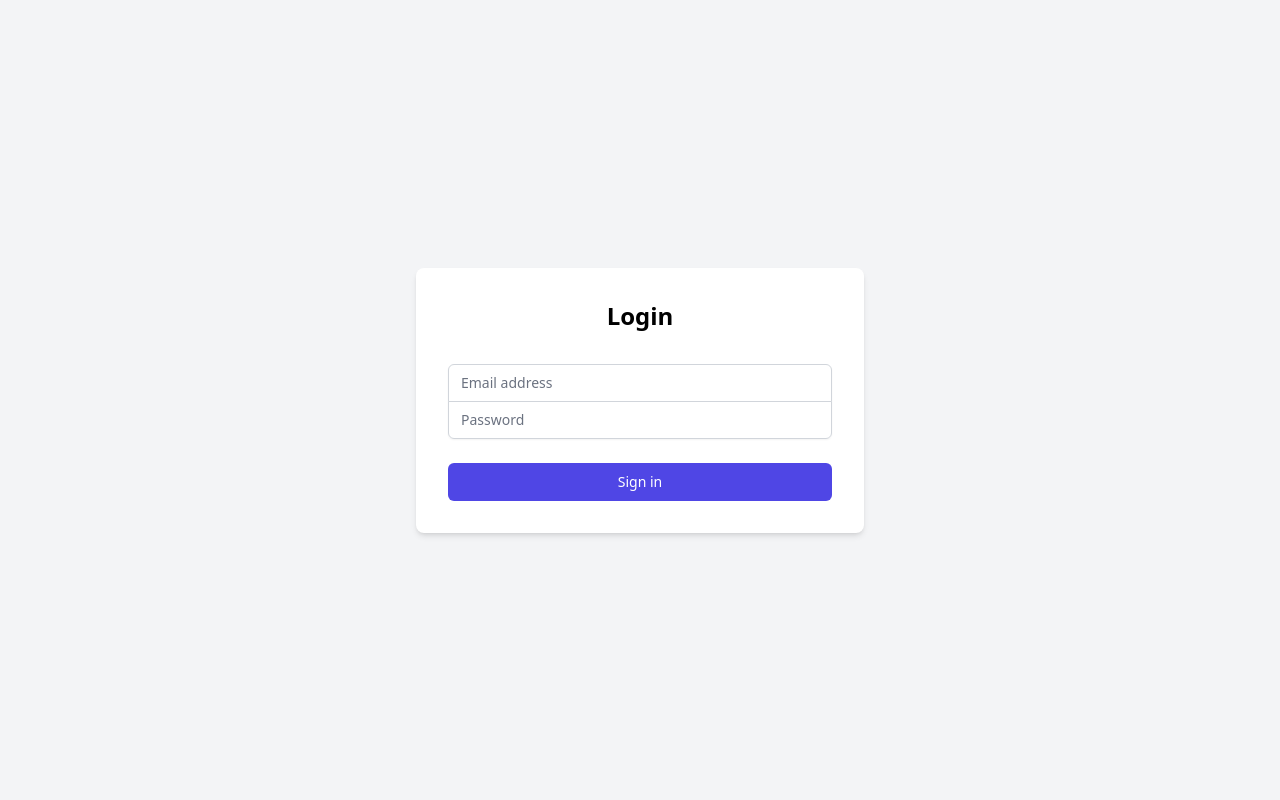
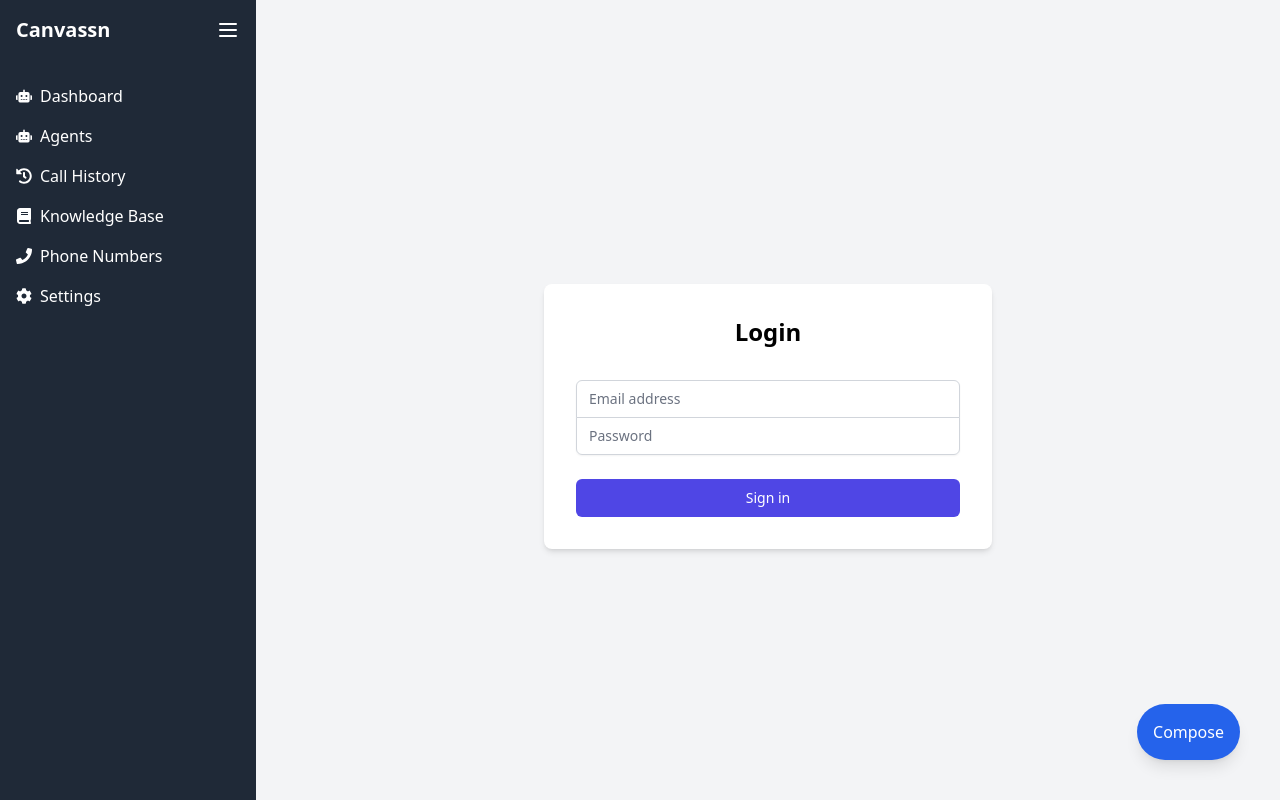
Before and after one commit to thatastu2024/Canvassn, a Next.js app: page /login in a window 1280 px wide. Built offline with nearby package versions, Linux system fonts and the light colour scheme.

Commit message:
Working on conversation api

```diff
--- a/components/Agent.js
+++ b/components/Agent.js
@@ -1,6 +1,6 @@
 import { useState, useEffect } from 'react';
 import axios from 'axios';
-export default function EmailListComponent() {
+export default function AgentListComponent() {
   const [agents,setAgents] = useState();
   const [loading, setLoading] = useState(true);
   const [error, setError] = useState(null);
@@ -15,17 +15,15 @@ export default function EmailListComponent() {
                   "Content-Type": "application/json",
               }
           })
-          console.log(response)
-            // if (!response.ok) {
-            //   throw new Error("Failed to fetch data");
-            // }
-            // const result = await response.json();
-            // setData(result);
+            if (!response.data.data.length) {
+              throw new Error("Failed to fetch data");
+            }
+            setAgents(response?.data?.data);
           } catch (error) {
             console.log(error)
-            // setError(error.message);
+            setError(error.message);
           } finally {
-            // setLoading(false);
+            setLoading(false);
           }
       };
       fetchData()
@@ -34,22 +32,28 @@ export default function EmailListComponent() {
   if (loading) {
     return (
       <div className="flex items-center justify-center min-h-screen">
-        Loading emails...
+        Loading agents...
       </div>
     );
   }
 
+  if(!agents.length === 0 || agents === undefined){
+    return <p className="text-gray-500 p-4">No data found.</p>;
+  }
+
   return (
-    <div className="bg-white shadow-md rounded-lg p-4">
-      <h2 className="text-2xl font-bold mb-4">Inbox</h2>
-      {/* <ul>
-        {emails.map((email) => (
-          <li key={email.id} className="border-b border-gray-200 py-2">
-            <p className="font-semibold">{email.subject}</p>
-            <p className="text-sm text-gray-600">{email.sender}</p>
-          </li>
-        ))}
-      </ul> */}
-    </div>
+    <div className="w-1/3 p-0 border-r">
+    <h2 className="text-lg font-bold mb-4">AI Agents</h2>
+    <hr/>
+    {agents.map((agent, index) => (
+      <div
+        key={index}
+        className="p-3 bg-white-200 rounded-lg cursor-pointer hover:bg-gray-200 mb-2"
+        onClick={() => onSelect(agent)}
+      >
+        {agent.name}
+      </div>
+    ))}
+  </div>
   );
 }
--- a/components/Layout.js
+++ b/components/Layout.js
@@ -7,7 +7,7 @@ export default function Layout({ children }) {
     <div className="flex h-screen">
         <Sidebar />
     <div className="flex-1 flex flex-col">
-      <Navbar />
+      {/* <Navbar /> */}
       <main className="flex-1 p-4 bg-gray-100 overflow-auto">
         {children}
         <ComposeButton />
--- a/components/Sidebar.js
+++ b/components/Sidebar.js
@@ -1,5 +1,6 @@
 import Link from 'next/link';
 import { useState } from 'react';
+import { FaRobot, FaHistory, FaBook, FaPhone, FaCog } from "react-icons/fa";
 
 export default function Sidebar() {
   const [isOpen, setIsOpen] = useState(true);
@@ -26,20 +27,20 @@ export default function Sidebar() {
       </div>
       <nav className="mt-4">
         <ul>
-          <li className="py-2 px-4 hover:bg-gray-700">
-            <Link className="flex items-center space-x-2" href="/agents">
-                <svg
-                  className="w-6 h-6"
-                  fill="none"
-                  stroke="currentColor"
-                  viewBox="0 0 24 24"
-                  xmlns="http://www.w3.org/2000/svg"
-                >
-                  <path strokeLinecap="round" strokeLinejoin="round" strokeWidth="2" d="M19 11H5M5 11L9 7M5 11l4 4"></path>
-                </svg>
-                <span className={`${isOpen ? 'block' : 'hidden'}`}>Agents</span>
+          {[
+            { name: "Dashboard", icon: <FaRobot />, path: "/dashboard" },
+            { name: "Agents", icon: <FaRobot />, path: "/agents" },
+            { name: "Call History", icon: <FaHistory />, path: "/history" },
+            { name: "Knowledge Base", icon: <FaBook />, path: "/knowledge" },
+            { name: "Phone Numbers", icon: <FaPhone />, path: "/phone" },
+            { name: "Settings", icon: <FaCog />, path: "/settings" },
+          ].map((item)=>(
+            <li className="py-2 px-4 hover:bg-gray-700">
+            <Link className="flex items-center space-x-2" key={item.name} href={item.path}>
+            {item.icon} <span className={`${isOpen ? 'block' : 'hidden'}`}>{item.name}</span>
             </Link>
           </li>
+          ))}
         </ul>
       </nav>
     </div>
--- a/package.json
+++ b/package.json
@@ -22,6 +22,7 @@
     "next-auth": "^4.24.7",
     "react": "^18",
     "react-dom": "^18",
+    "react-icons": "^5.4.0",
     "session": "^0.1.0",
     "yup": "^1.4.0"
   },
--- a/pages/_app.js
+++ b/pages/_app.js
@@ -18,7 +18,7 @@ function MyApp({ Component, pageProps }) {
     }
   }, [router.pathname]);
 
-  return <Component {...pageProps} isAuthenticated={isAuthenticated} />;
+  return (<Layout><Component {...pageProps} isAuthenticated={isAuthenticated} /></Layout>);
 }
 
 export default MyApp;
--- /dev/null
+++ b/pages/api/conversations/index.js
@@ -0,0 +1,49 @@
+import connectDB from "../../../lib/mongodb";
+import ChatAgent from "../../../models/ChatAgents";
+import axios from "axios";
+export default async function handler(req, res) {
+
+    if (req.method === "GET") {
+        try {
+            let agent_id=req.params
+            const response = await axios.get(process.env.NEXT_PUBLIC_ELEVEN_LABS_API_BASEURL+'/conversations?agent_id='+agent_id,
+                {
+                    headers:{
+                    'xi-api-key':process.env.NEXT_PUBLIC_ELEVEN_LABS_VALUE,
+                    "Content-Type": "application/json",
+                    }
+            })
+            console.log(response)
+        //   const agents = await ChatAgent.find({},"_id, name");
+        //   return res.status(200).json({ success: true, data: agents });
+        } catch (error) {
+          return res.status(500).json({ success: false, error: error.message });
+        }
+      }
+
+      if (req.method === "POST") {
+        try {
+          let requestBody=req.body
+          const response = await axios.post(process.env.NEXT_PUBLIC_ELEVEN_LABS_API_BASEURL+'/conversations',
+            requestBody,
+            {
+              headers:{
+                'xi-api-key':process.env.NEXT_PUBLIC_ELEVEN_LABS_VALUE,
+                "Content-Type": "application/json",
+              }
+            })
+            console.log("response",response.data)
+            if(response.data.hasOwnProperty('agent_id')){
+              let finalResponse={...requestBody,...response.data}
+              console.log(finalResponse)
+              const agent = await ChatAgent.create(finalResponse);
+              return res.status(201).json({ success: true, data: agent });
+            }
+        } catch (error) {
+          console.log(error)
+          return res.status(400).json({ success: false, error: error.message });
+        }
+      }
+
+      return res.status(405).json({ success: false, error: "Method Not Allowed" });
+}
--- a/pages/dashboard.js
+++ b/pages/dashboard.js
@@ -10,7 +10,8 @@ const Dashboard = () => {
   }, []);
 
   return (
-    <Layout></Layout>
+    <></>
+    // <Layout></Layout>
   )
 };
 
--- a/pages/index.js
+++ b/pages/index.js
@@ -2,8 +2,9 @@ import { useRouter } from "next/router";
 import { useEffect } from "react";
 import Layout from "../components/Layout";
 
-export default function Home() {
+export default function Home({ Component, pageProps }) {
   return (
-    <Layout></Layout>
+    <></>
+    // <Layout></Layout>
   );
 }
--- a/pages/login/index.js
+++ b/pages/login/index.js
@@ -1,5 +1,5 @@
 import axios from 'axios';
-import React, { useState } from 'react';
+import React, { useState, useEffect} from 'react';
 import { useRouter } from "next/router";
 
 export default function LoginPage() {
@@ -8,7 +8,15 @@ export default function LoginPage() {
   const [error, setError] = useState("");
   const router = useRouter();
 
-  // useEffect
+  useEffect(()=>{
+    if (router.pathname === "/login") {
+      let token=localStorage.getItem('token')
+      if(token && router.pathname === '/login'){
+        console.log("Move Forward")
+        router.push("/");
+      }
+    }
+  })
   const handleSubmit = async (e) => {
     e.preventDefault();
     setError("");
--- a/pages/sent/index.js
+++ /dev/null
@@ -1,7 +0,0 @@
-import React, { useState } from 'react';
-import SentComponent from '../../components/Sent'
-export default function Sent(){
-    return(
-        <SentComponent></SentComponent>
-    )
-}
--- a/utils/jwt.js
+++ b/utils/jwt.js
@@ -3,7 +3,7 @@ import jwt from "jsonwebtoken";
 const JWT_SECRET = process.env.JWT_SECRET;
 
 export const generateToken = (user) => {
-  return jwt.sign({ id: user._id }, JWT_SECRET, { expiresIn: "1h" });
+  return jwt.sign({ id: user._id }, JWT_SECRET, { expiresIn: "1d" });
 };
 
 export const verifyToken = (token) => {
```
Also changed, not shown: 1 other file (tests, documents, lock files or other folders).
